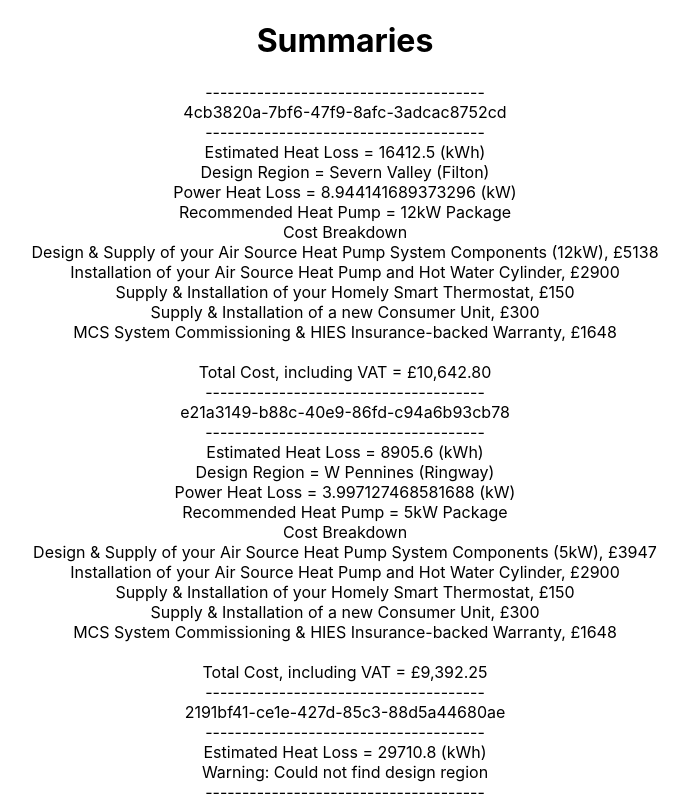
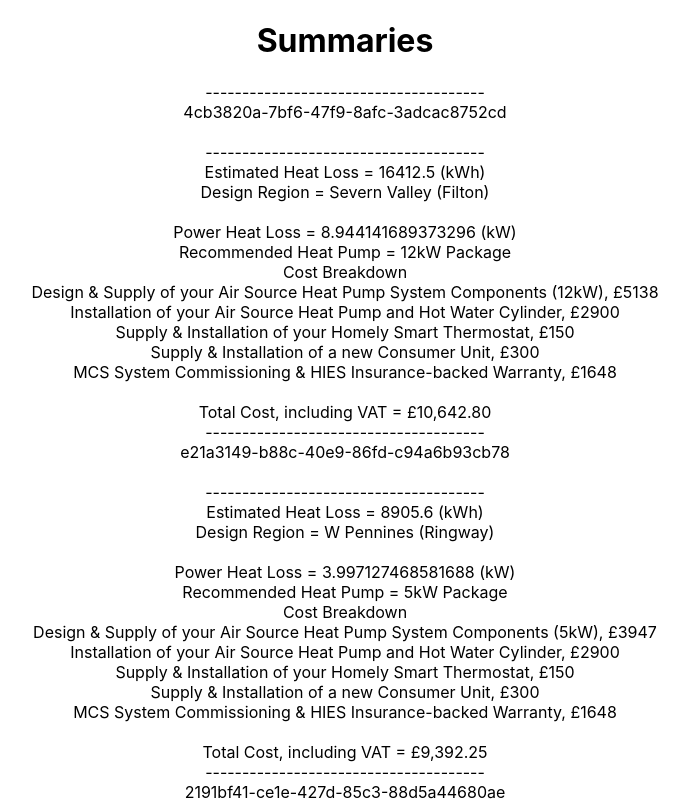
Before and after one commit to chima2g/quote_summary, a React (Create React App) app: page / in a window 1280 px wide. Shown: the top 801 px of the page, without its empty margins (295-984 px from the left). Built offline with nearby package versions, Linux system fonts and the light colour scheme; data requests are answered from the project's data file.

Commit message:
have HouseSummary tests reflect the format of the website

```diff
--- a/src/HouseSummary.js
+++ b/src/HouseSummary.js
@@ -64,16 +64,22 @@ const HouseSummary = ({ house, heatPumps }) => {
     <div>
       --------------------------------------
       <br />
-      {house.submissionId}
+      <div data-testid={`sid-${house.submissionId}`}>{house.submissionId}</div>
       <br />
       --------------------------------------
       <br />
-      Estimated Heat Loss = {heatLoss} (kWh)
+      <div>Estimated Heat Loss = {heatLoss} (kWh)</div>
       <div>
-        {error && <div>Warning: Could not find design region</div>}
+        {error && (
+          <div data-testid={`dr-${house.submissionId}`}>
+            Warning: Could not find design region
+          </div>
+        )}
         {!error && location && (
           <div>
-            Design Region = {house.designRegion}
+            <div data-testid={`dr-${house.submissionId}`}>
+              Design Region = {house.designRegion}
+            </div>
             <br />
             Power Heat Loss = {getPowerHeatLoss(location, heatLoss)} (kW)
             <br />
```
Also changed, not shown: 1 other file (tests, documents, lock files or other folders).
